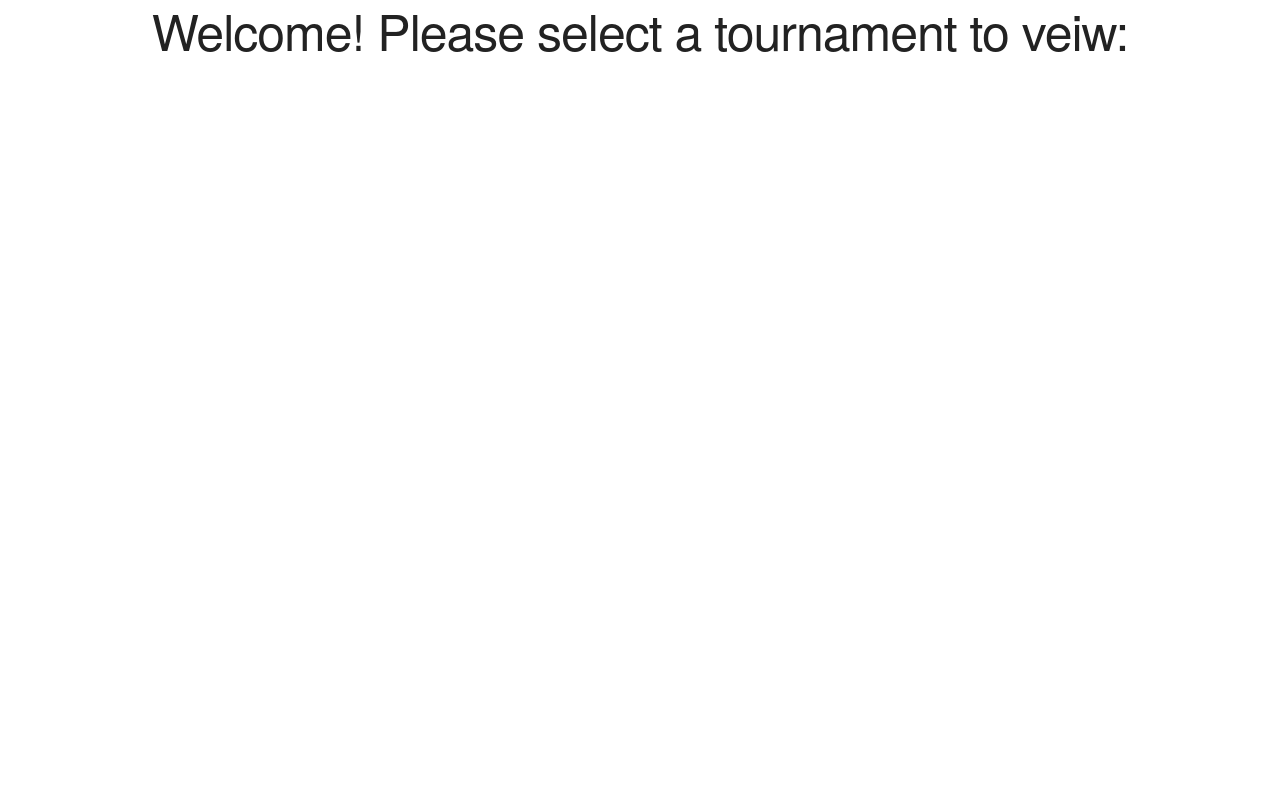
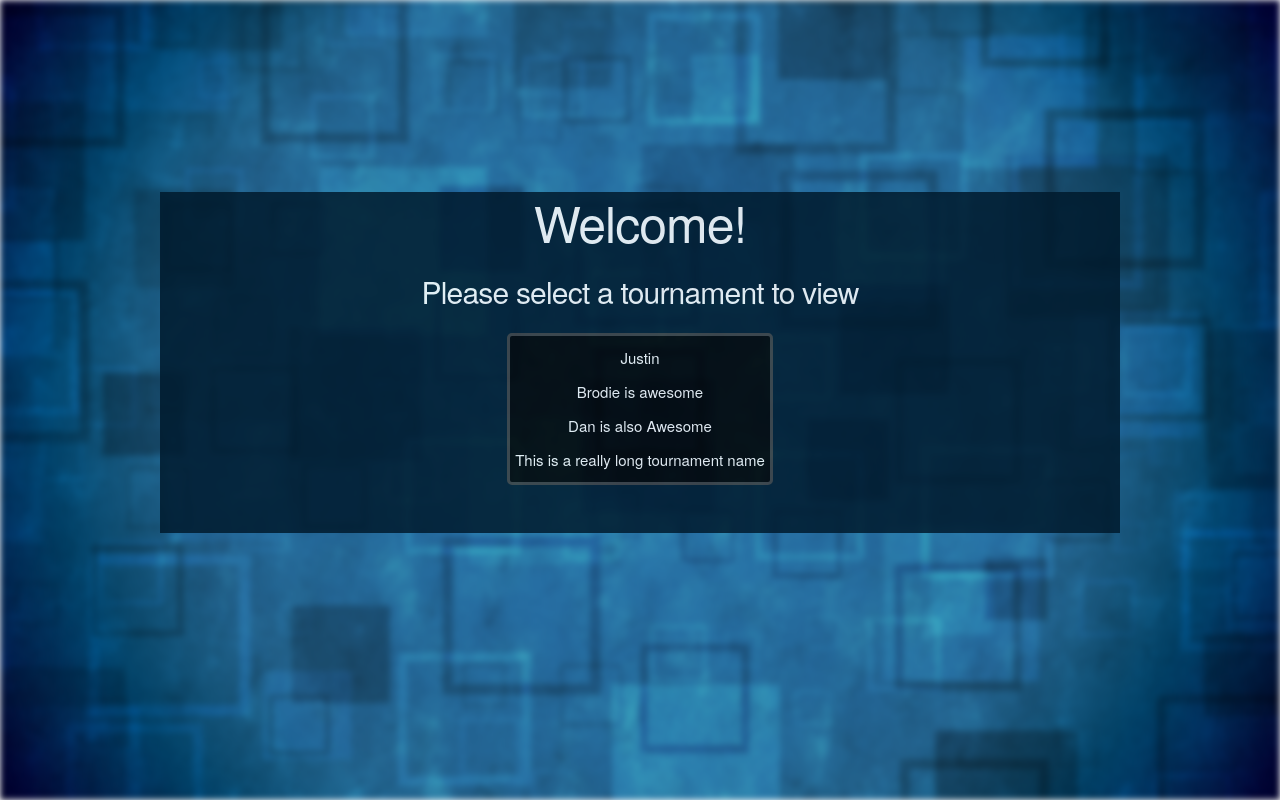
Before and after one commit to Rudedog9d/tournament-dashboard, a plain HTML site: page index.html in a window 1280 px wide. Drawn offline with Linux system fonts and the light colour scheme.

Commit message:
Lots of updated to index.html, added Dashboard page, laid out some JS files

```diff
--- a/assets/css/skeleton.css
+++ b/assets/css/skeleton.css
@@ -183,15 +183,36 @@ body {
     z-index: 11;
 }
 .tournament-container {
+    text-align: center;
+}
+.tournament-list {
+    list-style: none; /* Lets remove default bullets for all elements */
+    text-align: center;
+    display: inline-block;
+    background: #000000;
     border-style: solid;
     margin: auto;
-    width: 40%;
+    /*width: 30%;*/
+    border-color: #404040;
+    border-radius: 5px;
 }
-.tournament {
-    font-size: 150%;
-    text-align: center;
+.tournament-list li {
+    margin-right:   5px;
+    margin-left:   5px;
+}
+.tournament-list li:hover{
+    background: #AAAAAA;
+}
+.tournament-list a:hover{
+    text-decoration: none;
+    color:  #FFFFFF;
+}
+.tournament-list a:link,a:visited,a:active{
+    text-decoration: none;
+    color: #FFFFFF;
+}
 
-}
+
 /* ID's
 –––––––––––––––––––––––––––––––––––––––––––––––––– */
 #welcome {
--- /dev/null
+++ b/assets/js/splash.js
@@ -0,0 +1,3 @@
+//javascript file to build tournament splash screen
+//written by Brodie Davis
+//April 2016
--- a/index.html
+++ b/index.html
@@ -1,3 +1,4 @@
+<!DOCTYPE html>
 <html>
     <head>
         <!-- Basic Page Needs -->
@@ -8,20 +9,32 @@
         <!-- CSS -->
         <link rel="stylesheet" href="assets/css/normalize.css">
         <link rel="stylesheet" href="assets/css/skeleton.css">
+        <script src="assets/js/splash.js"></script>
         <!-- Favicon -->
         <link rel="icon" type="image/png" href="images/favicon.png">
     </head>
 
-    <body>
-        <div id="select-container">
-            <h1 id="welcome">Welcome! Please select a tournament to veiw:</h1>
-            <div id="tournament-container">
-                <!-- Stuff -->
-                <!-- Stuff -->
-                <!-- Stuff -->
-                <!-- Stuff -->
+    <body class="splash">
+        <div class="background"></div>
+        <div class="container">
+            <div class="row">
+                <div class="onehalf column splash-focus" style="margin-top: 20%">
+                    <div class="spash-focus">
+                        <h1 id="welcome" >Welcome! </h1>
+                        <div class="tournament-container">
+                            <h4>Please select a tournament to view</h4>
+                            <ul class="tournament-list">
+                                <li class="none"></li>
+                                <a href="dashboard?tid=1"><li>Justin</li></a>
+                                <a href="dashboard?tid=2"><li>Brodie is awesome</li></a>
+                                <a href="dashboard?tid=3"><li>Dan is also Awesome</li></a>
+                                <a href="dashboard?tid=4"><li>This is a really long tournament name</li></a>
+                            </ul>
+                        </div>
+                        <br/><br/>
+                    </div>
+                </div>
             </div>
-
         </div>
     </body>
 
```
Also changed, not shown: assets/js/dashboard.js (added, +12 -0 lines), dashboard.html (added, +28 -0 lines), assets/js/main.js (added), 1 other file.
